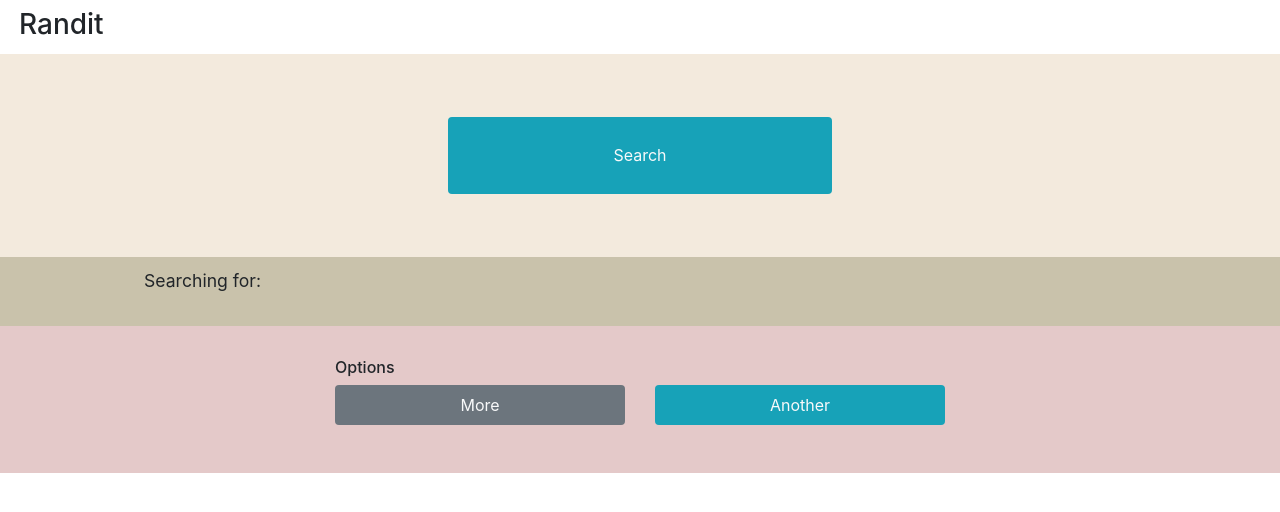
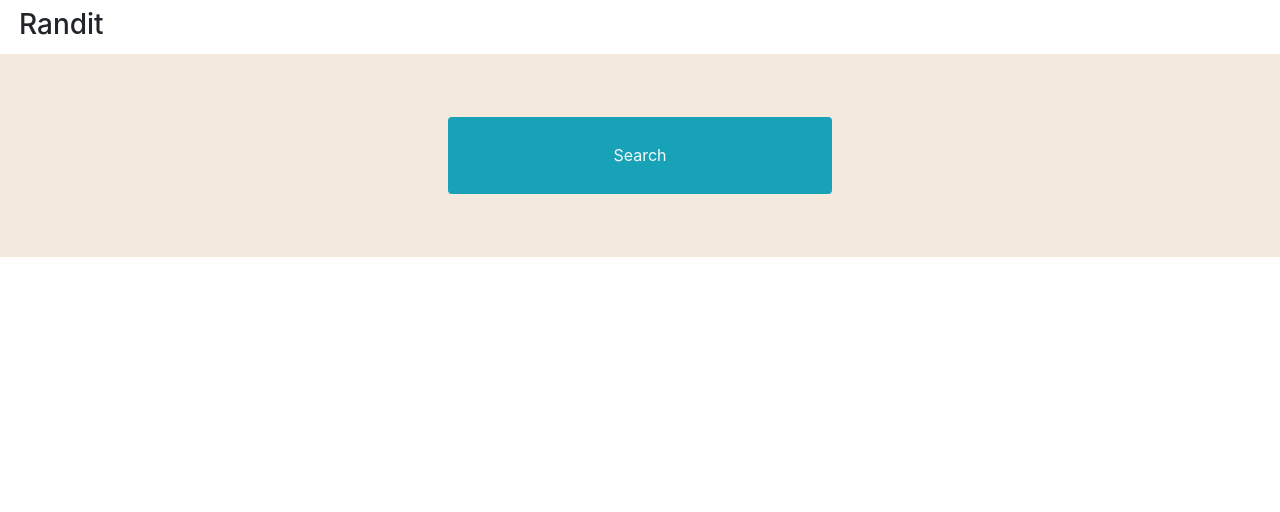
Before and after one commit to prestonwin78/Randit, a React (Create React App) app: page / in a window 1280 px wide. Shown: the top 512 px of the page. Built offline with nearby package versions, Linux system fonts and the light colour scheme.

Commit message:
Add date of posts

```diff
--- a/src/components/Body.js
+++ b/src/components/Body.js
@@ -9,15 +9,27 @@ function Body() {
   const [results, updateResults] = useState({});
   return (
     <div className="body">
+      {!searchMade && (
         <SearchBar
-        search={() => search(changeSearchMade, changeSearchTerm, updateResults)}
+          search={() =>
+            search(changeSearchMade, changeSearchTerm, updateResults)
+          }
         />
+      )}
+      {searchMade && (
         <Results
           searchMade={searchMade}
           searchTerm={searchTerm}
           results={results}
         />
-      <OptionsBar />
+      )}
+      {searchMade && (
+        <OptionsBar
+          search={() =>
+            search(changeSearchMade, changeSearchTerm, updateResults)
+          }
+        />
+      )}
     </div>
   );
 }
--- a/src/components/OptionsBar.js
+++ b/src/components/OptionsBar.js
@@ -1,7 +1,7 @@
-import React from 'react';
-import '../styles/options.css';
+import React from "react";
+import "../styles/options.css";
 
-function OptionsBar() {
+function OptionsBar(props) {
   return (
     <div className="stylesbar">
       <div className="row">
@@ -16,7 +16,12 @@ function OptionsBar() {
           <button className="bg-secondary text-light optionbutton">More</button>
         </div>
         <div className="col-3">
-          <button className="bg-info text-light optionbutton">Another</button>
+          <button
+            className="bg-info text-light optionbutton"
+            onClick={props.search}
+          >
+            Another
+          </button>
         </div>
       </div>
     </div>
--- a/src/components/Results.js
+++ b/src/components/Results.js
@@ -29,14 +29,20 @@ function getListOfPosts(results) {
   let posts = [];
   for (let i = 0; i < results.data.children.length; i++) {
     const postApiData = results.data.children[i].data;
+    let date = new Date();
+    // converts Date of posts to milliseconds from seconds
+    date.setTime(postApiData.created * 1000);
+    const dateString =
+      date.getMonth() + 1 + "/" + date.getDate() + "/" + date.getFullYear();
     posts.push(
       <Post
         title={postApiData.title}
         score={postApiData.ups}
         text={postApiData.selftext}
         thumbnail={postApiData.thumbnail}
-        date="12/02/2020"
+        date={dateString}
         link={postApiData.permalink}
+        key={i}
       />
     );
   }
```
Lines whose indentation alone changed are shown as unchanged.
